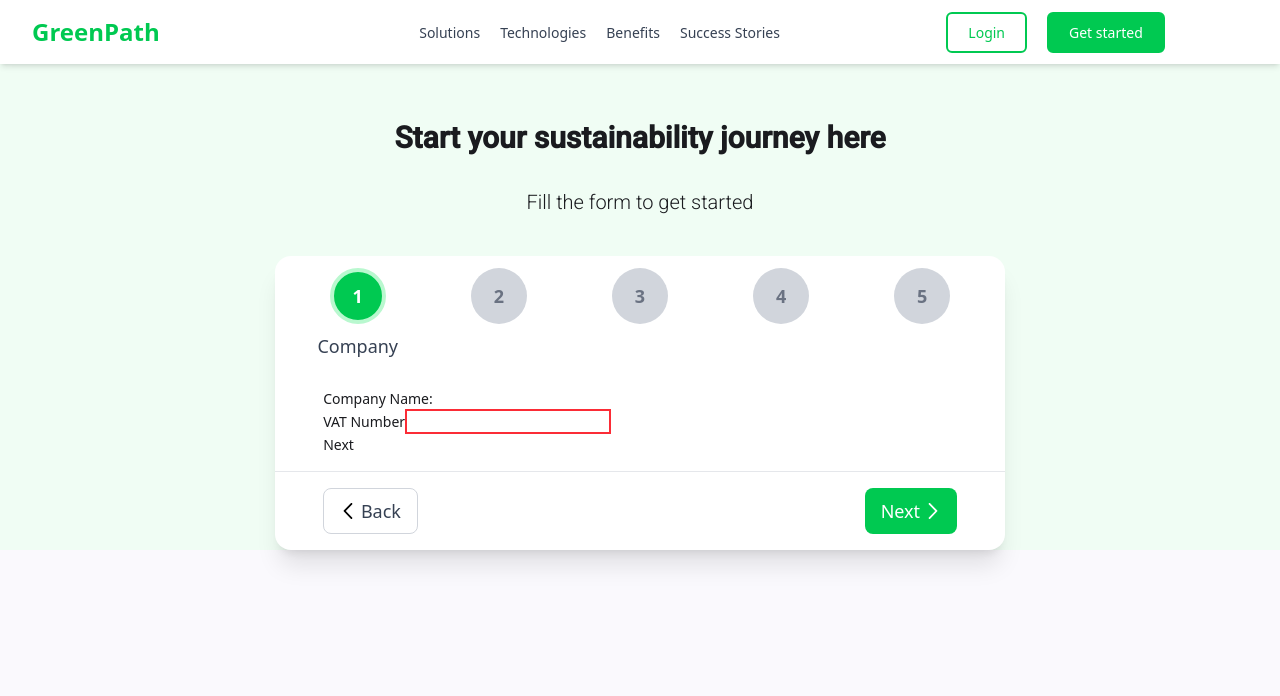
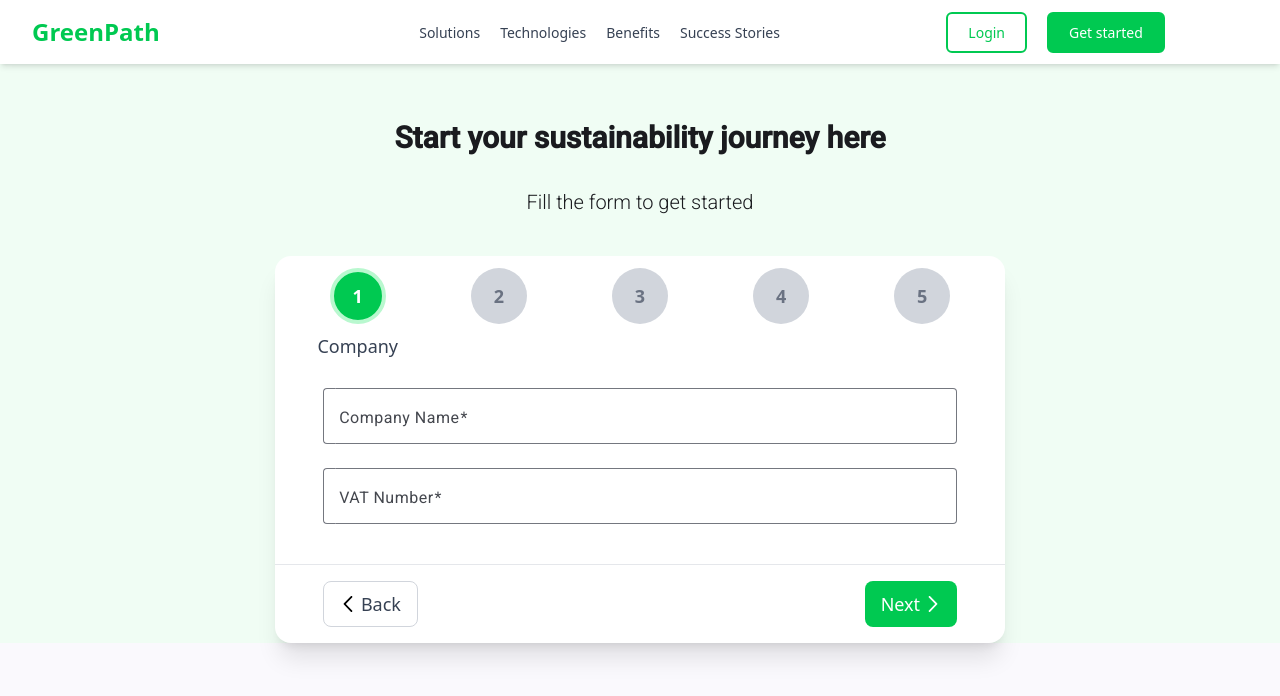
Before and after one commit to diopmorfall/green-path, an Angular app: page /signup in a window 1280 px wide. Shown: the top 696 px of the page. Built offline with nearby package versions, Linux system fonts and the light colour scheme.

Commit message:
Company name and VAT number form field setup

```diff
--- a/src/app/features/auth/sign-up/components/company-info-form/company-info-form.html
+++ b/src/app/features/auth/sign-up/components/company-info-form/company-info-form.html
@@ -1,46 +1,38 @@
 <form [formGroup]="companyInfoFormGroup" (ngSubmit)="onSubmit()">
-    <div>
-        <label for="companyName">Company Name:</label>
+    <mat-form-field class="flex flex-col gap-1 w-full" appearance="outline">
+        <mat-label for="companyName">Company Name</mat-label>
         <input
+            matInput
             id="companyName"
             type="text"
             formControlName="companyName"
             aria-describedby="companyNameError"
             [attr.aria-invalid]="companyInfoFormGroup.get('companyName')?.invalid"
-            [ngClass]="{
-                'border-2 border-red-500': companyInfoFormGroup.get('companyName')?.invalid && companyInfoFormGroup.get('companyName')?.touched,
-            }"
         >
-        @if (companyInfoFormGroup.get('companyName')?.invalid &&
-            companyInfoFormGroup.get('companyName')?.touched &&
+        @if (companyInfoFormGroup.get('companyName')?.touched &&
             companyInfoFormGroup.get('companyName')?.errors?.['required']
         ) {
-            <span class="font-light text-red-500">Company name is required.</span>
+            <mat-error class="text-red-500">Company name is required.</mat-error>
         }
-    </div>
+    </mat-form-field>
 
-    <div>
-        <label for="vatNumber">VAT Number</label>
+    <mat-form-field class="flex flex-col gap-1 w-full" appearance="outline">
+        <mat-label for="vatNumber">VAT Number</mat-label>
         <input
+            matInput
             id="vatNumber"
             type="text"
             formControlName="vatNumber"
             aria-describedby="vatNumberError"
-            [attr.aria-invalid]="companyInfoFormGroup.get('vatNumber')?.invalid && companyInfoFormGroup.get('vatNumber')?.touched"
-            [ngClass]="{
-                'border-red-500': companyInfoFormGroup.get('companyName')?.invalid,
-            }"
-            class="border-2"
+            [attr.aria-invalid]="companyInfoFormGroup.get('vatNumber')?.invalid"
         >
-        @if (companyInfoFormGroup.get('vatNumber')?.invalid &&
+        @if (
             companyInfoFormGroup.get('vatNumber')?.touched &&
             companyInfoFormGroup.get('vatNumber')?.errors?.['required']
         ) {
-            <span class="font-light text-red-500">VAT number is required.</span>
+            <mat-error class="text-red-500">VAT number is required.</mat-error>
         }
-    </div>
+    </mat-form-field>
+    <!--todo: two required selects for industry and company size, and other company fields -->
 
-    <!--todo: two required selects for industry and company size -->
-
-    <button type="submit" [disabled]="companyInfoFormGroup.invalid">Next</button>
 </form>
--- a/src/app/features/auth/sign-up/components/company-info-form/company-info-form.ts
+++ b/src/app/features/auth/sign-up/components/company-info-form/company-info-form.ts
@@ -1,11 +1,13 @@
 import { Component, Output, EventEmitter } from '@angular/core';
 import { FormBuilder, FormGroup, Validators, ReactiveFormsModule } from '@angular/forms';
 import { CommonModule } from '@angular/common';
+import { MatFormFieldModule } from '@angular/material/form-field';
+import { MatInputModule } from '@angular/material/input';
 
 @Component({
     selector: 'app-company-info-form',
     standalone: true,
-    imports: [ReactiveFormsModule, CommonModule],
+    imports: [ReactiveFormsModule, CommonModule, MatFormFieldModule, MatInputModule],
     templateUrl: './company-info-form.html',
     styleUrl: './company-info-form.css',
 })
@@ -17,7 +19,6 @@ export class CompanyInfoForm {
     constructor(private formBuilder: FormBuilder) {
         this.companyInfoFormGroup = this.formBuilder.group({
             companyName: ['', [Validators.required]],
-            //phone: ['', [Validators.required, Validators.pattern(/^\d{10}$/)]], // Example: 10-digit phone number
             vatNumber: ['', [Validators.required]],
             industry: ['', [Validators.required]],
             companySize: ['', [Validators.required]]
```
